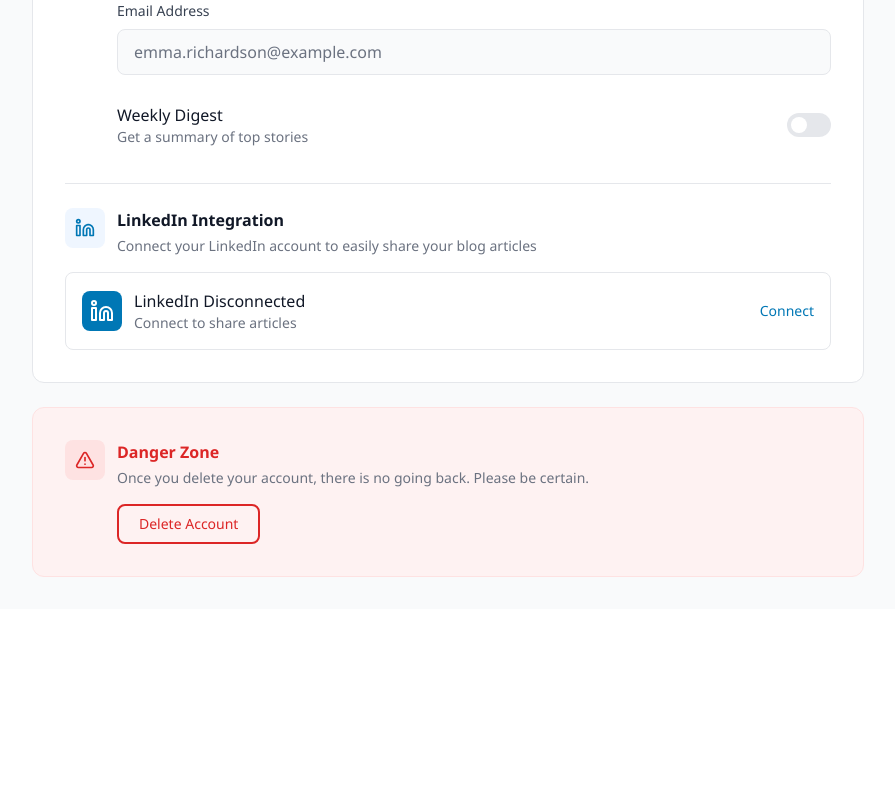
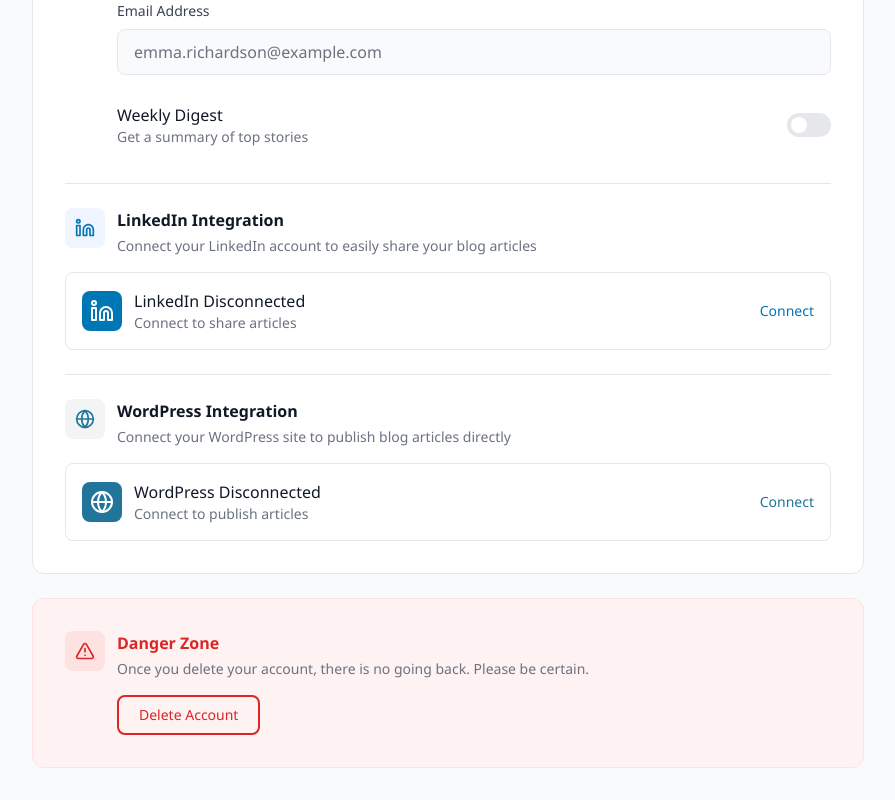
Before and after one commit to dulanprabashwara/software-project-, a Next.js app in the folder easy-blogger/: page /profile/edit in a window 1280 px wide. Shown: the part 1047-1847 px from the top of the page, without its empty margins (192-1087 px from the left). Before the commit the page ends 1656 px from the top, so only its background shows below. Built offline with nearby package versions, Linux system fonts and the light colour scheme.

Commit message:
added wordpress integration with the toast messages to disconnect

```diff
--- a/easy-blogger/app/(main)/profile/edit/page.jsx
+++ b/easy-blogger/app/(main)/profile/edit/page.jsx
@@ -10,6 +10,7 @@
   Crown,
   AlertTriangle,
   Linkedin,
+  Globe,
 } from "lucide-react";
 
 /**
@@ -39,6 +40,7 @@
   const [newPassword, setNewPassword] = useState("");
   const [confirmPassword, setConfirmPassword] = useState("");
   const [linkedInConnected, setLinkedInConnected] = useState(false);
+  const [wordpressConnected, setWordpressConnected] = useState(false);
 
   const fileInputRef = useRef(null);
 
@@ -105,6 +107,26 @@
       )
     ) {
       alert("Account deletion - to be implemented");
+    }
+  };
+
+  const handleLinkedInToggle = () => {
+    if (linkedInConnected) {
+      if (confirm("Do you want to disconnect from LinkedIn?")) {
+        setLinkedInConnected(false);
+      }
+    } else {
+      setLinkedInConnected(true);
+    }
+  };
+
+  const handleWordPressToggle = () => {
+    if (wordpressConnected) {
+      if (confirm("Do you want to disconnect from WordPress?")) {
+        setWordpressConnected(false);
+      }
+    } else {
+      setWordpressConnected(true);
     }
   };
 
@@ -490,7 +512,7 @@
               </div>
             </div>
             <button
-              onClick={() => setLinkedInConnected(!linkedInConnected)}
+              onClick={handleLinkedInToggle}
               className={`text-sm font-medium transition-colors ${
                 linkedInConnected
                   ? "text-red-500 hover:text-red-600"
@@ -498,6 +520,53 @@
               }`}
             >
               {linkedInConnected ? "Disconnect" : "Connect"}
+            </button>
+          </div>
+        </div>
+
+        {/* WordPress Integration */}
+        <div className="pt-6 mt-6 border-t border-[#E5E7EB]">
+          <div className="flex items-start gap-3 mb-4">
+            <div className="w-10 h-10 bg-[#F3F4F6] rounded-lg flex items-center justify-center">
+              <Globe className="w-5 h-5 text-[#21759B]" />
+            </div>
+            <div>
+              <h3 className="font-semibold text-[#111827] mb-1">
+                WordPress Integration
+              </h3>
+              <p className="text-sm text-[#6B7280]">
+                Connect your WordPress site to publish blog articles directly
+              </p>
+            </div>
+          </div>
+
+          <div className="bg-white border border-[#E5E7EB] rounded-lg p-4 flex items-center justify-between">
+            <div className="flex items-center gap-3">
+              <div className="w-10 h-10 bg-[#21759B] rounded-lg flex items-center justify-center">
+                <Globe className="w-6 h-6 text-white" />
+              </div>
+              <div>
+                <p className="font-medium text-[#111827]">
+                  {wordpressConnected
+                    ? "WordPress Connected"
+                    : "WordPress Disconnected"}
+                </p>
+                <p className="text-sm text-[#6B7280]">
+                  {wordpressConnected
+                    ? "Publish articles directly to your WordPress site"
+                    : "Connect to publish articles"}
+                </p>
+              </div>
+            </div>
+            <button
+              onClick={handleWordPressToggle}
+              className={`text-sm font-medium transition-colors ${
+                wordpressConnected
+                  ? "text-red-500 hover:text-red-600"
+                  : "text-[#21759B] hover:text-[#1A5F7A]"
+              }`}
+            >
+              {wordpressConnected ? "Disconnect" : "Connect"}
             </button>
           </div>
         </div>
```
